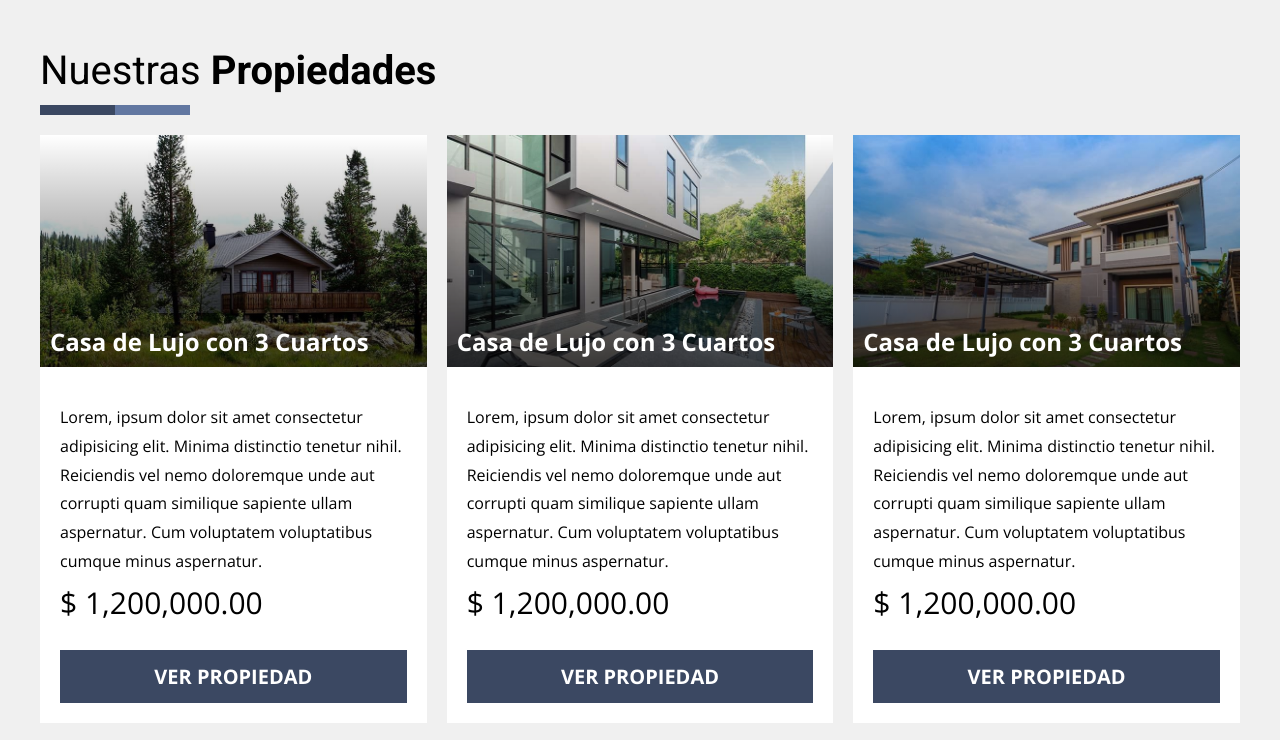
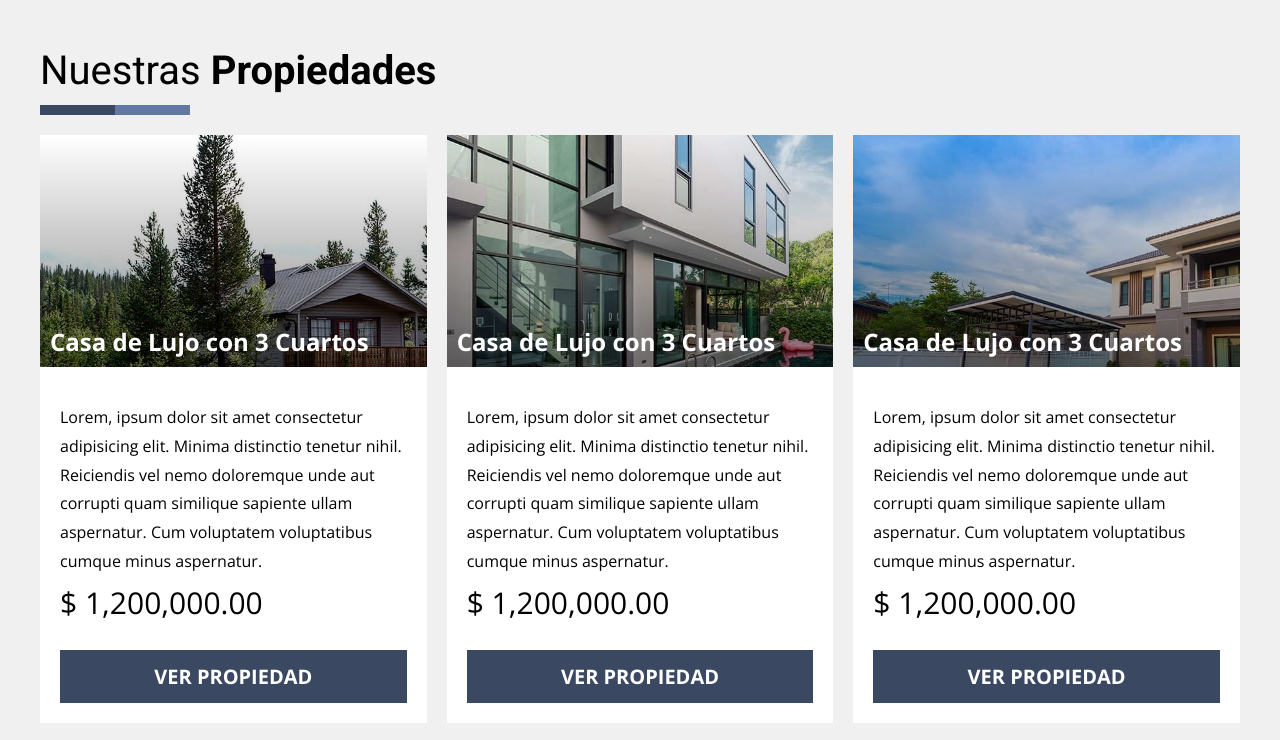
Before and after one commit to CristianMP04/realState, a website: page index.html in a window 1280 px wide. Shown: the part 702-1442 px from the top of the page. Drawn offline with nearby package versions, Linux system fonts and the light colour scheme.

Commit message:
finish Project
finish Project

```diff
--- a/index.html
+++ b/index.html
@@ -200,5 +200,7 @@
 
         <p class="footer__copyright">Todos los derechos reservados Real State 2023.</p>
     </footer>
+
+    <script src="js/app.js"></script>
 </body>
 </html>
--- /dev/null
+++ b/js/app.js
@@ -0,0 +1,12 @@
+const imagenes = document.querySelectorAll('.propiedad__imagen');
+
+
+
+window.addEventListener('scroll', () => {
+
+    const scroll = this.scrollY  / -20;
+
+    imagenes.forEach( (imagen) => {
+        imagen.style.backgroundPositionY = `${scroll}px`;
+    });
+});
--- a/src/scss/ui/contenido/_propiedades.scss
+++ b/src/scss/ui/contenido/_propiedades.scss
@@ -25,7 +25,7 @@
 
    &__imagen {
       aspect-ratio: 10 / 6;
-      background-size: cover;
+      background-size: auto 150%;
 
       position: relative;
    }
```
Also changed, not shown: build/css/app.css, 1 other file.
